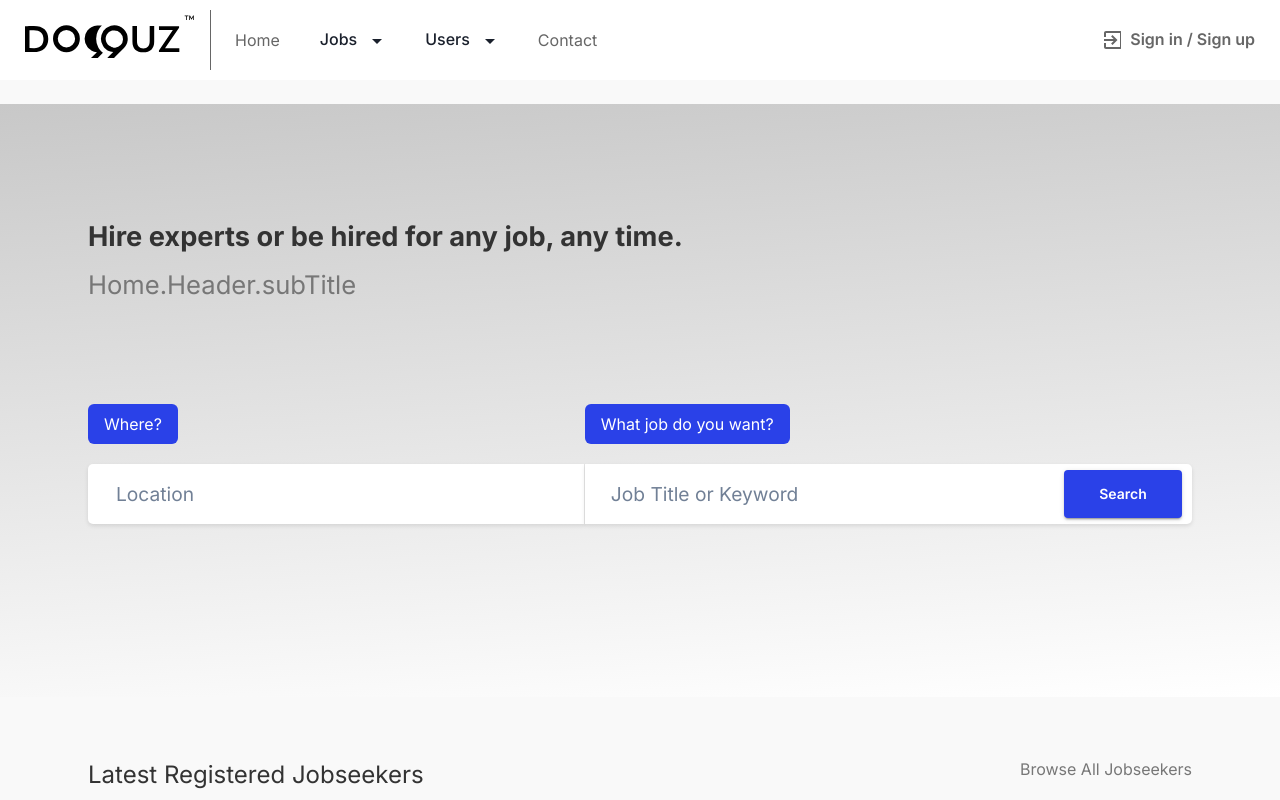
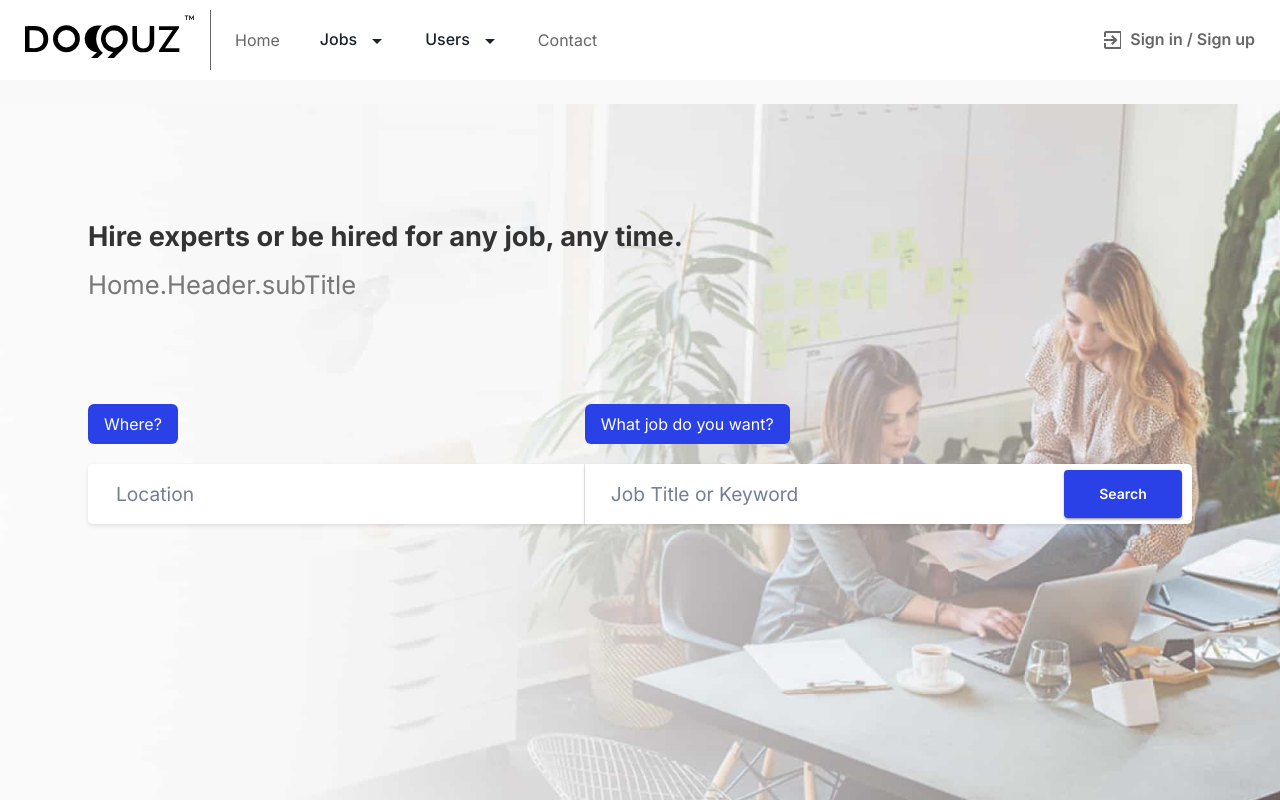
Before and after one commit to EkberAkh/doqquz.az, a Next.js app: page /en in a window 1280 px wide. Shown: the top 800 px of the page. Built offline with nearby package versions, Linux system fonts and the light colour scheme.

Commit message:
Adding bgImage

```diff
--- a/src/components/homePageComponents/Banner.tsx
+++ b/src/components/homePageComponents/Banner.tsx
@@ -4,13 +4,20 @@ import { colorObjects } from "@/consts"
 import { Flex, Box, Text } from "@chakra-ui/react"
 import { Search } from "./Search"
 import { useTranslations } from "next-intl"
-
+import image from './../../../public/images/background.jpg'
 
 export const Banner = () => {
    const t = useTranslations()
    return (
-      <Flex width='100%' height='593px' background="linear-gradient(176deg, rgba(200, 200, 200, 1) 0%, rgba(255, 255, 255, 1) 100%)"
-         p='105px 0' justify={'center'}>
+      <Flex width='100%'
+       height='93vh'
+         p='105px 0'
+         justify={'center'}
+         backgroundImage="url('../../../../images/background.jpg')"
+         backgroundSize="cover"
+         backgroundRepeat="no-repeat"
+         backgroundPosition='center'
+         >
          <Box paddingX='1.5rem' w={'90%'}  >
             <Text color={colorObjects.black.main} fontWeight={700} fontSize='1.7rem' marginY='0.5rem' lineHeight='1.5' maxW='41rem'
             >{t('Home.Header.title')}
@@ -18,9 +25,7 @@ export const Banner = () => {
 
             <Text color={colorObjects.black.secondary} fontSize='1.6rem' maxW='649px'>
                {t.rich('Home.Header.subTitle', {
-
-                  span: (chunks) => <span style={{ color: colorObjects.blue.main }}>{chunks}</span>,
-
+                  span: (chunks) => <span style={{ color: colorObjects.blue.main, fontWeight: 600 }}>{chunks}</span>
                })}
             </Text>
             <Search />
```
Also changed, not shown: public/images/background.jpg (added).
